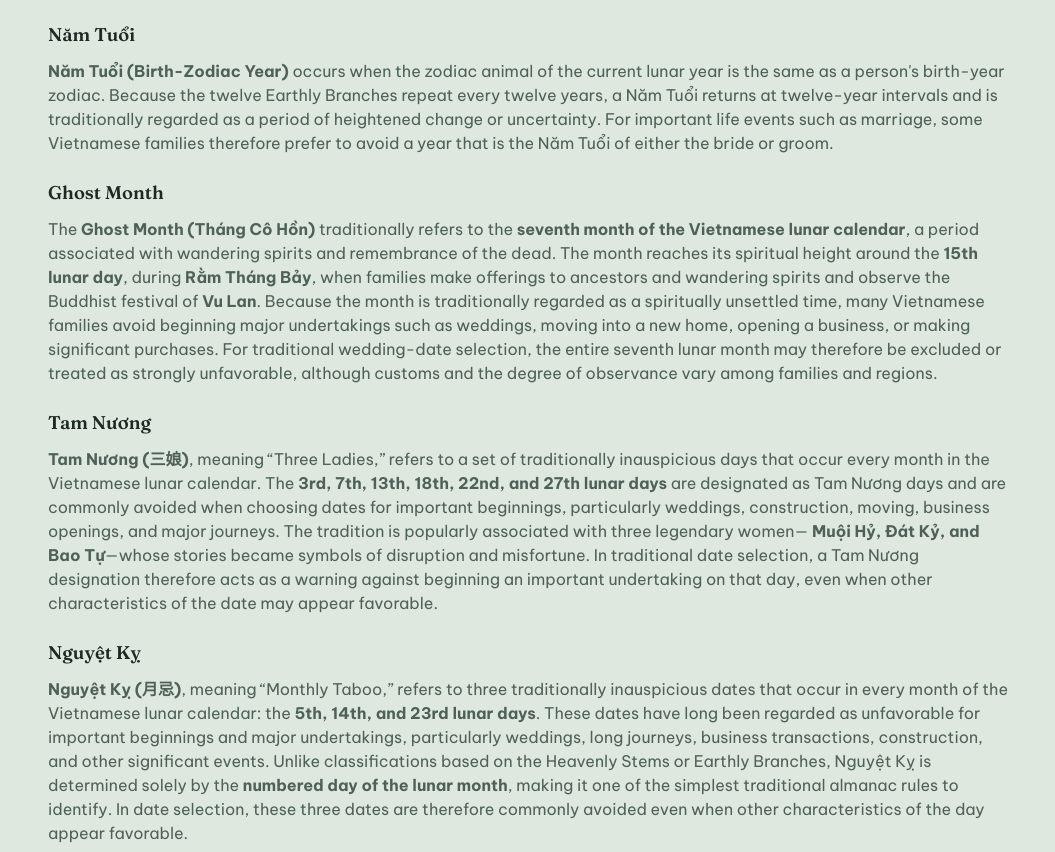
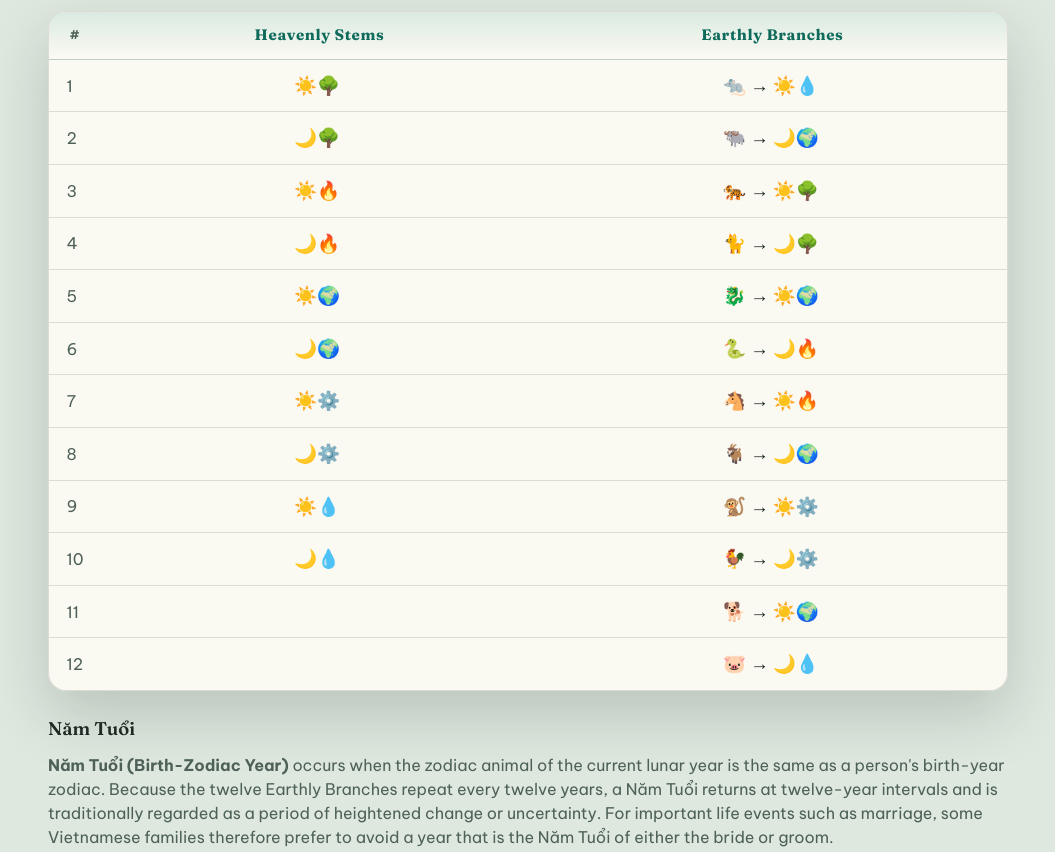
Before and after one commit to nsetzer/lunarcal, a website with bundled scripts: page src/app/calendar.html in a window 1280 px wide. Shown: the part 1514-2366 px from the top of the page, without its empty margins (112-1167 px from the left). Built offline with nearby package versions, Linux system fonts and the light colour scheme.

Commit message:
add element table

```diff
--- a/src/app/calendar.html
+++ b/src/app/calendar.html
@@ -98,12 +98,100 @@
           with this calendar.
         </p>
 
-        <section class="appendix-block" aria-labelledby="nam-tuoi-title">
-          <h3 id="nam-tuoi-title">Can Chi</h3>
+        <section class="appendix-block" aria-labelledby="can-chi-title">
+          <h3 id="can-chi-title">Can Chi</h3>
           <p class="appendix-lede">
-            The <strong>Can Chi</strong> system combines two systems: the ten <strong>Heavenly Stems</strong> and the twelve <strong>Earthly Branches</strong>. Each system independently assigns both a <strong>Yin–Yang polarity</strong> and an element from the <strong>Five Elements</strong> (Wood, Fire, Earth, Metal, and Water). In the Heavenly Stems, the Five Elements are arranged as five pairs, with each element appearing once in its Yang form and once in its Yin form, producing the ten Stems. The Earthly Branches follow a twelve-position cycle in which Yin and Yang alternate, while each Branch is also assigned one of the Five Elements according to its traditional elemental association; each Branch is additionally represented by a zodiac animal. When a Stem and Branch are combined, their polarities always agree—Yang with Yang and Yin with Yin—but they can contribute different elements. A Can Chi designation therefore contains a <strong>Stem element</strong> and a <strong>Branch element</strong>, together with their shared Yin or Yang polarity and the zodiac animal associated with the Branch.
-
+            The <strong>Can Chi</strong> system combines two systems: the
+            ten <strong>Heavenly Stems</strong> and the twelve
+            <strong>Earthly Branches</strong>. Each system independently
+            assigns both a <strong>Yin–Yang polarity</strong> and an
+            element from the <strong>Five Elements</strong>
+            (Wood, Fire, Earth, Metal, and Water). In the Heavenly Stems,
+            the Five Elements are arranged as five pairs, with each element
+            appearing once in its Yang form and once in its Yin form,
+            producing the ten Stems. The Earthly Branches follow a
+            twelve-position cycle in which Yin and Yang alternate,
+            while each Branch is also assigned one of the Five Elements
+            according to its traditional elemental association; each Branch is
+            additionally represented by a zodiac animal. When a Stem and Branch
+            are combined, their polarities always agree—Yang with Yang and Yin
+            with Yin—but they can contribute different elements.
+            A Can Chi designation therefore contains a
+            <strong>Stem element</strong> and a <strong>Branch element</strong>,
+            together with their shared Yin or Yang polarity and the zodiac animal
+            associated with the Branch.
           </p>
+          <table class="ref-table ref-table--canchi" aria-label="Heavenly Stems and Earthly Branches">
+            <thead>
+              <tr>
+                <th scope="col" rowspan="2">#</th>
+                <th scope="col">Heavenly Stems</th>
+                <th scope="col">Earthly Branches</th>
+              </tr>
+            </thead>
+            <tbody>
+              <tr>
+                <td>1</td>
+                <td><span class="emoji" aria-label="Yang Wood">☀️🌳</span></td>
+                <td><span class="emoji" aria-label="Rat Yang Water">🐀 → ☀️💧</span></td>
+              </tr>
+              <tr>
+                <td>2</td>
+                <td><span class="emoji" aria-label="Yin Wood">🌙🌳</span></td>
+                <td><span class="emoji" aria-label="Buffalo Yin Earth">🐃 → 🌙🌍</span></td>
+              </tr>
+              <tr>
+                <td>3</td>
+                <td><span class="emoji" aria-label="Yang Fire">☀️🔥</span></td>
+                <td><span class="emoji" aria-label="Tiger Yang Wood">🐅 → ☀️🌳</span></td>
+              </tr>
+              <tr>
+                <td>4</td>
+                <td><span class="emoji" aria-label="Yin Fire">🌙🔥</span></td>
+                <td><span class="emoji" aria-label="Cat Yin Wood">🐈 → 🌙🌳</span></td>
+              </tr>
+              <tr>
+                <td>5</td>
+                <td><span class="emoji" aria-label="Yang Earth">☀️🌍</span></td>
+                <td><span class="emoji" aria-label="Dragon Yang Earth">🐉 → ☀️🌍</span></td>
+              </tr>
+              <tr>
+                <td>6</td>
+                <td><span class="emoji" aria-label="Yin Earth">🌙🌍</span></td>
+                <td><span class="emoji" aria-label="Snake Yin Fire">🐍 → 🌙🔥</span></td>
+              </tr>
+              <tr>
+                <td>7</td>
+                <td><span class="emoji" aria-label="Yang Metal">☀️⚙️</span></td>
+                <td><span class="emoji" aria-label="Horse Yang Fire">🐴 → ☀️🔥</span></td>
+              </tr>
+              <tr>
+                <td>8</td>
+                <td><span class="emoji" aria-label="Yin Metal">🌙⚙️</span></td>
+                <td><span class="emoji" aria-label="Goat Yin Earth">🐐 → 🌙🌍</span></td>
+              </tr>
+              <tr>
+                <td>9</td>
+                <td><span class="emoji" aria-label="Yang Water">☀️💧</span></td>
+                <td><span class="emoji" aria-label="Monkey Yang Metal">🐒 → ☀️⚙️</span></td>
+              </tr>
+              <tr>
+                <td>10</td>
+                <td><span class="emoji" aria-label="Yin Water">🌙💧</span></td>
+                <td><span class="emoji" aria-label="Rooster Yin Metal">🐓 → 🌙⚙️</span></td>
+              </tr>
+              <tr>
+                <td>11</td>
+                <td></td>
+                <td><span class="emoji" aria-label="Dog Yang Earth">🐕 → ☀️🌍</span></td>
+              </tr>
+              <tr>
+                <td>12</td>
+                <td></td>
+                <td><span class="emoji" aria-label="Pig Yin Water">🐷 → 🌙💧</span></td>
+              </tr>
+            </tbody>
+          </table>
         </section>
 
         <section class="appendix-block" aria-labelledby="nam-tuoi-title">
--- a/src/app/styles.css
+++ b/src/app/styles.css
@@ -427,6 +427,25 @@ input:focus {
   max-width: none;
 }
 
+.ref-table--canchi {
+  margin-top: 0.85rem;
+}
+
+.ref-table--canchi thead tr:first-child th:not(:first-child) {
+  text-align: center;
+  font-family: var(--font-display);
+  font-size: 0.95rem;
+  letter-spacing: 0.04em;
+  text-transform: none;
+  color: var(--accent);
+}
+
+.ref-table--canchi td:nth-child(2),
+.ref-table--canchi td:nth-child(3),
+.ref-table--canchi thead tr:last-child th {
+  text-align: center;
+}
+
 .ref-table th,
 .ref-table td {
   padding: 0.75rem 1.1rem;
```
